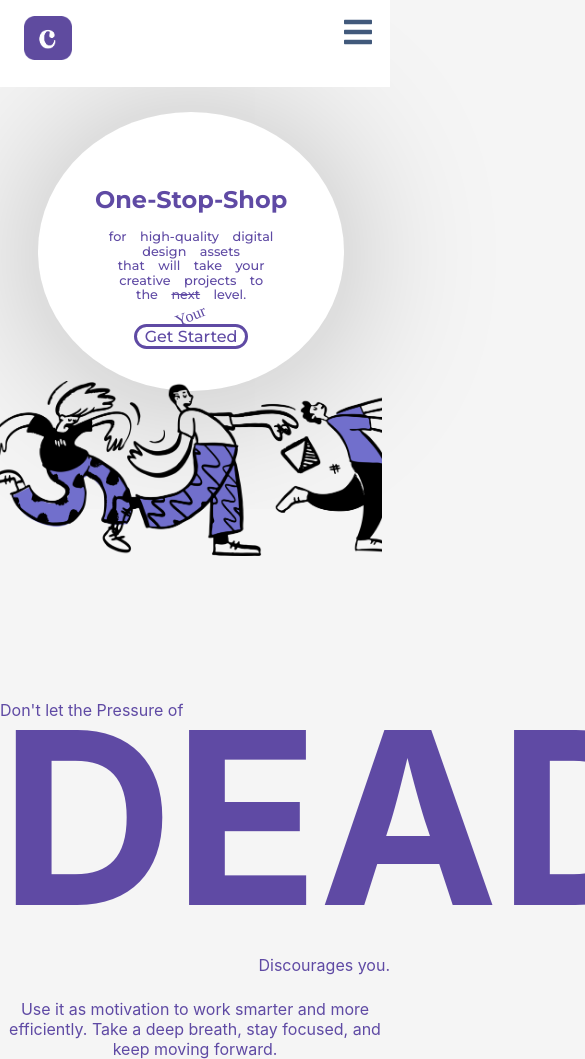
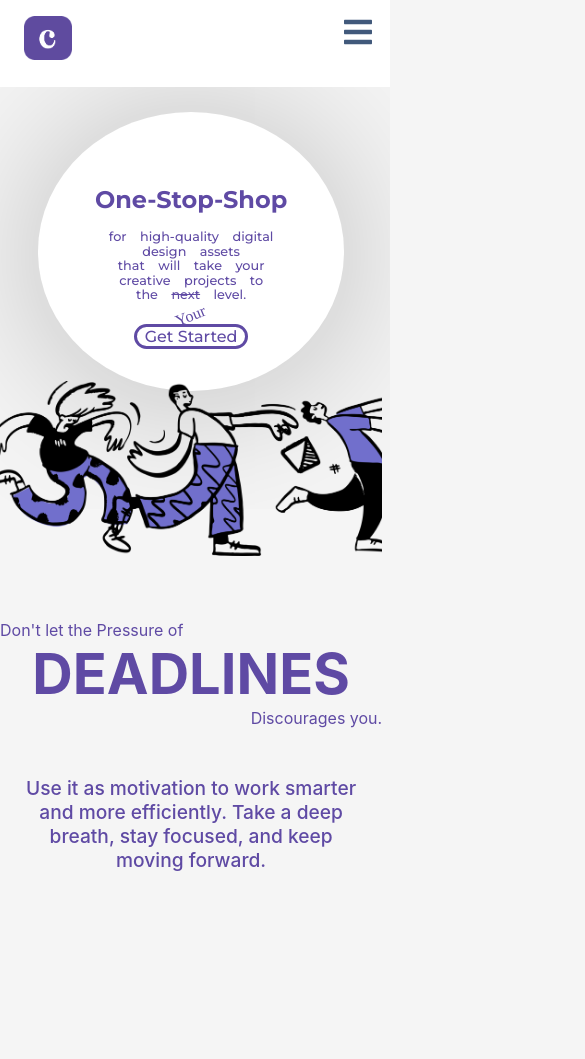
Before and after one commit to suraj9318/assignment-freelansh, a React (Create React App) app: page / in a window 390 px wide. Shown: the top 1059 px of the page, 585 px wide, since content can reach past the window. After the commit the page ends 888 px from the top, so only its background shows below. Built offline with nearby package versions, Linux system fonts and the light colour scheme; a web font is replaced by a local one.

Commit message:
responsive done for theme nav and get started

```diff
--- a/src/App.css
+++ b/src/App.css
@@ -296,30 +296,36 @@ body{
     right: 1rem !important;
   }
 
-  .theme .h1{
-    font-size: 3rem !important;
-    position: relative;
-    top: 3rem;
-  }
-
-  .theme .para1{
-    font-size: 1rem !important;
-    position: relative;
-    top: 3rem;
-  }
-
-  .theme .para2{
-    font-size: 1rem !important;
-    position: relative;
-    top: 1.5rem;
-    text-align: right;
-  }
-.theme .para3{
-  font-size: 1rem !important;
-    margin-top: 3rem;
+.theme .para1{
+  font-size: 1rem;
+  color: #5F4AA4;
+}
+.theme h1{
+  font-size: 3.5rem !important;
+  color: #5F4AA4;
+  text-align: center;
+  padding: 0 1rem;
+}
 
 
+.theme .para2{
+  font-size: 1rem;
+  color: #5F4AA4;
+  text-align: right  !important;
 }
+
+.theme .para3{
+  margin-top: 2rem  !important;
+  font-weight: 500;
+  font-size: 1.2rem  !important;
+  color: #5F4AA4;
+  text-align: center;
+  padding: 1rem  !important;
+}
+
+
+
+
 }
 
 
@@ -359,6 +365,37 @@ body{
   right: 1.5rem !important;
 }
 
+
+
+.theme .para1{
+  font-size: 1.2rem !important;
+  color: #5F4AA4;
+}
+.theme h1{
+  font-size: 5rem !important;
+  text-align: center;
+  color: #5F4AA4;
+  padding: 0 1rem !important;
+}
+
+
+.theme .para2{
+  font-size: 1.2rem !important;
+  color: #5F4AA4;
+  text-align: right;
+}
+
+.theme .para3{
+  margin-top: 2rem !important;
+  font-weight: 500 !important;
+  font-size: 1.2rem !important;
+  color: #5F4AA4;
+  text-align: center;
+  padding: 1rem !important;
+}
+
+
+
 }
 
 
@@ -391,6 +428,39 @@ body{
   }
 
 
+
+
+.theme .para1{
+  font-size: 1.5rem !important;
+  color: #5F4AA4;
+}
+.theme h1{
+  font-size: 6rem !important;
+  text-align: center;
+  color: #5F4AA4;
+  padding: 0 1rem !important;
+}
+
+
+.theme .para2{
+  font-size: 1.5rem !important;
+  color: #5F4AA4;
+  text-align: right;
+}
+
+.theme .para3{
+  margin-top: 2rem !important;
+  font-weight: 500 !important;
+  font-size: 1.5rem !important;
+  color: #5F4AA4;
+  text-align: center;
+  padding: 1rem !important;
+}
+
+
+
+
+
 }
 
 
@@ -414,6 +484,37 @@ body{
   .oval span{
     font-size: 2rem !important;
     }
+
+
+
+    .theme .para1{
+      font-size: 1.8rem !important;
+      color: #5F4AA4;
+    }
+    .theme h1{
+      font-size: 7rem !important;
+      text-align: center;
+      color: #5F4AA4;
+      padding: 0 1rem !important;
+    }
+
+
+    .theme .para2{
+      font-size: 1.8rem !important;
+      color: #5F4AA4;
+      text-align: right;
+    }
+
+    .theme .para3{
+      margin-top: 2rem !important;
+      font-weight: 500;
+      font-size: 1.8rem !important;
+      color: #5F4AA4;
+      text-align: center;
+      padding: 1rem !important;
+    }
+
+
 }
 
 /* for large screen lg (1024px) */
@@ -454,6 +555,39 @@ body{
   .oval p{
     font-size: 1.8rem !important;
   }
+
+
+
+
+
+.theme .para1{
+  font-size: 2rem;
+  color: #5F4AA4;
+}
+.theme h1{
+  font-size: 10rem;
+  color: #5F4AA4;
+  text-align: center;
+  padding: 0 1rem;
+  letter-spacing: 1rem;
+}
+
+
+.theme .para2{
+  font-size: 2rem;
+  color: #5F4AA4;
+  text-align: right;
+}
+
+.theme .para3{
+  margin-top: 2rem ;
+  font-weight: 500;
+  font-size: 2rem;
+  color: #5F4AA4;
+  text-align: center;
+  padding: 1rem ;
+}
+
 }
 
 /* for large screen xl (1280px) */
@@ -469,6 +603,9 @@ body{
   #nav .flex-initial ul button{
       display: inline-block !important;
   }
+
+
+
 
 }
 
@@ -603,37 +740,3 @@ body{
   right: 6rem;
 
  }
-
-
- .theme p{
-  color: #5F4AA4;
-  font-size: 2rem;
- }
- .theme h1{
-  color: #5F4AA4;
-  font-size: 15rem;
-  text-align: center;
-  position: relative;
-  top: 2rem;
- }
-
-
- .theme .para1{
-  color: #5F4AA4;
-  font-size: 2rem;
-  position: relative;
-  top: 5rem;
- }
-
- .theme .para2{
-  color: #5F4AA4;
-  font-size: 2rem;
-  text-align: right;
- }
- .theme  .para3{
-  color: #5F4AA4;
-  font-size: 2rem;
-  margin-top: 3rem;
-  text-align: center;
-
- }
--- a/src/componets/ThemeLine.jsx
+++ b/src/componets/ThemeLine.jsx
@@ -2,14 +2,14 @@ import React from 'react'
 
 const ThemeLine = () => {
   return (
-    <div>
-      <div className='container theme'>
+
+      <div className='container-fluid theme'>
         <p className='para1'>Don't let the Pressure of</p>
             <h1>DEADLINES</h1>
             <p className='para2'>Discourages you.</p>
         <p className='para3'>Use it as motivation to work smarter and more efficiently. Take a deep breath, stay focused, and keep moving forward.</p>
       </div>
-    </div>
+
   )
 }
 
```
